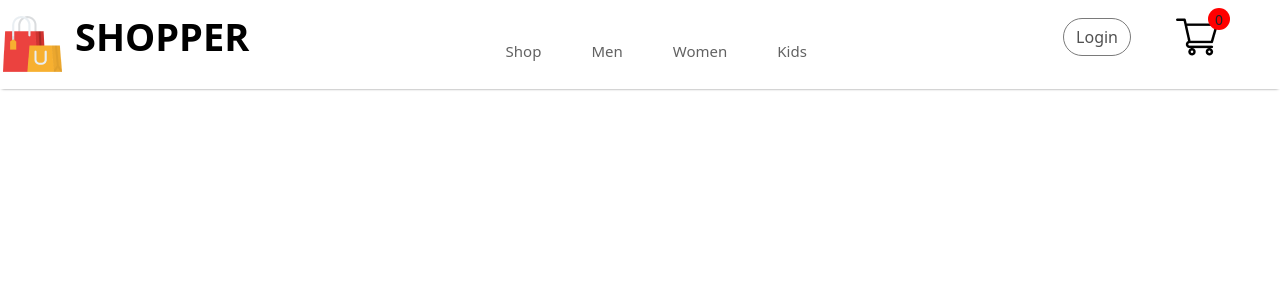
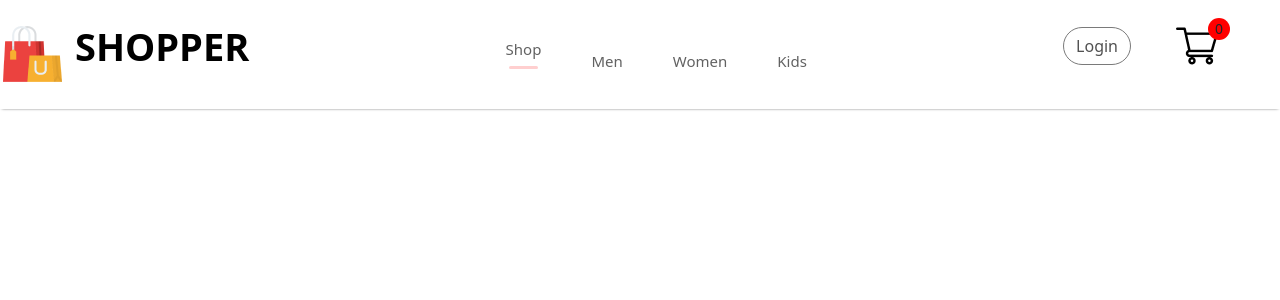
Before and after one commit to Abhishek09yadav/Ecommerce, a React (Create React App) app in the folder frontend/: page / in a window 1280 px wide. Shown: the top 300 px of the page. Built offline with nearby package versions, Linux system fonts and the light colour scheme.

Commit message:
finished navbar and added more fonts

```diff
--- a/frontend/public/index.html
+++ b/frontend/public/index.html
@@ -1,20 +1,24 @@
 <!DOCTYPE html>
 <html lang="en">
 <head>
-    <meta charset="utf-8" />
-    <link rel="icon" href="%PUBLIC_URL%/favicon.ico" />
-    <meta name="viewport" content="width=device-width, initial-scale=1" />
-    <meta name="theme-color" content="#000000" />
+    <meta charset="utf-8"/>
+    <link rel="icon" href="%PUBLIC_URL%/favicon.ico"/>
+    <meta name="viewport" content="width=device-width, initial-scale=1"/>
+    <meta name="theme-color" content="#000000"/>
     <meta
             name="description"
             content="Web site created using create-react-app"
     />
-    <link rel="apple-touch-icon" href="%PUBLIC_URL%/logo192.png" />
+    <link rel="apple-touch-icon" href="%PUBLIC_URL%/logo192.png"/>
+    <link rel="preconnect" href="https://fonts.googleapis.com">
+    <link rel="preconnect" href="https://fonts.gstatic.com" crossorigin>
     <!--
       manifest.json provides metadata used when your web app is installed on a
       user's mobile device or desktop. See https://developers.google.com/web/fundamentals/web-app-manifest/
     -->
-    <link rel="manifest" href="%PUBLIC_URL%/manifest.json" />
+    <link rel="manifest" href="%PUBLIC_URL%/manifest.json"/>
+    <link href="https://fonts.googleapis.com/css2?family=Poppins&display=swap" rel="stylesheet">
+
     <!--
       Notice the use of %PUBLIC_URL% in the tags above.
       It will be replaced with the URL of the `public` folder during the build.
--- a/frontend/src/Components/Navbar/Navbar.jsx
+++ b/frontend/src/Components/Navbar/Navbar.jsx
@@ -1,6 +1,5 @@
 import React, {useState} from 'react';
 import "./Navbar.css"
-
 import logo from '../Assets/logo.png'
 import cart_icon from '../Assets/cart_icon.png'
 import 'bootstrap/dist/css/bootstrap.min.css';
@@ -18,19 +17,17 @@ function Navbar(props) {
             <ul className="nav-menu">
                 <li onClick={() => {
                     setmenu("shop")
-                }}>Shop
+                }}>Shop{menu === 'shop' ? <hr/> : <></>}
                 </li>
-                <li onClick={() => {
-                    setmenu("mens")
-                }}>Men
+                <li onClick={() => setmenu('men')}>Men{menu === 'men' ? <hr></hr> : <></>}
                 </li>
                 <li onClick={() => {
                     setmenu("womens")
-                }}>Women
+                }}>Women{menu === 'womens' ? <hr/> : <></>}
                 </li>
                 <li onClick={() => {
                     setmenu("kids")
-                }}>Kids
+                }}>Kids{menu === 'kids' ? <hr/> : <></>}
                 </li>
             </ul>
             <ul className="nav-login-cart">
--- a/frontend/src/index.css
+++ b/frontend/src/index.css
@@ -1,13 +1,16 @@
 body {
-  margin: 0;
-  font-family: -apple-system, BlinkMacSystemFont, 'Segoe UI', 'Roboto', 'Oxygen',
+    margin: 0;
+    font-family: -apple-system, BlinkMacSystemFont, 'Segoe UI', 'Roboto', 'Oxygen',
     'Ubuntu', 'Cantarell', 'Fira Sans', 'Droid Sans', 'Helvetica Neue',
-    sans-serif;
-  -webkit-font-smoothing: antialiased;
-  -moz-osx-font-smoothing: grayscale;
+    sans-serif, "Poppins";
+    -webkit-font-smoothing: antialiased;
+    -moz-osx-font-smoothing: grayscale;
+    font-weight: 400;
+    font-style: normal;
+
 }
 
 code {
-  font-family: source-code-pro, Menlo, Monaco, Consolas, 'Courier New',
+    font-family: source-code-pro, Menlo, Monaco, Consolas, 'Courier New',
     monospace;
 }
```
Also changed, not shown: frontend/src/Pages/Shop.jsx (added, +8 -0 lines), frontend/src/Pages/Login.jsx (added). Lines whose indentation alone changed are shown as unchanged.
